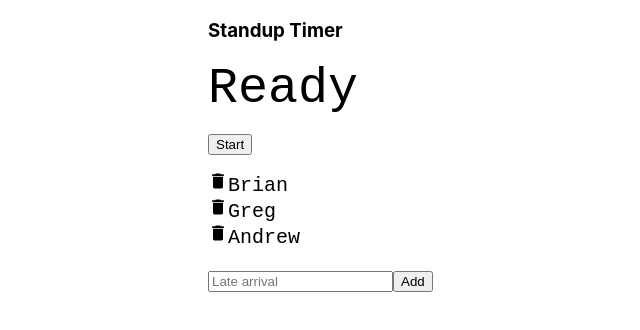
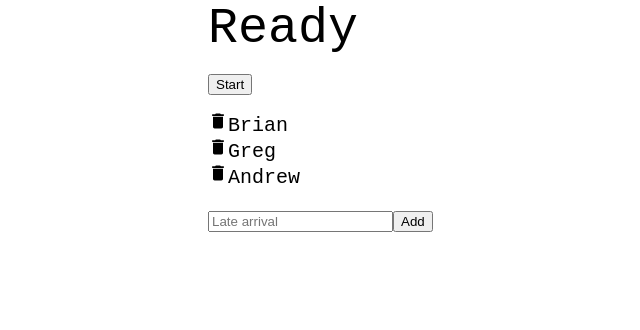
Before and after one commit to flicken/standup-timer, a React (Create React App) app: page / in a window 1280 px wide. Shown: the top 330 px of the page, without its empty margins (182-822 px from the left). Built offline with nearby package versions, Linux system fonts and the light colour scheme.

Commit message:
Remove superfluous title

```diff
--- a/src/App.tsx
+++ b/src/App.tsx
@@ -124,7 +124,6 @@ function App() {
 
   return (
     <div style={{ maxWidth: "500px", margin: "auto" }}>
-      <h3>Standup Timer</h3>
       <div>
         <samp style={{ fontSize: 50 }}>
           {state.inProgress ? state.inProgress.time + `s` : timerState}
```
